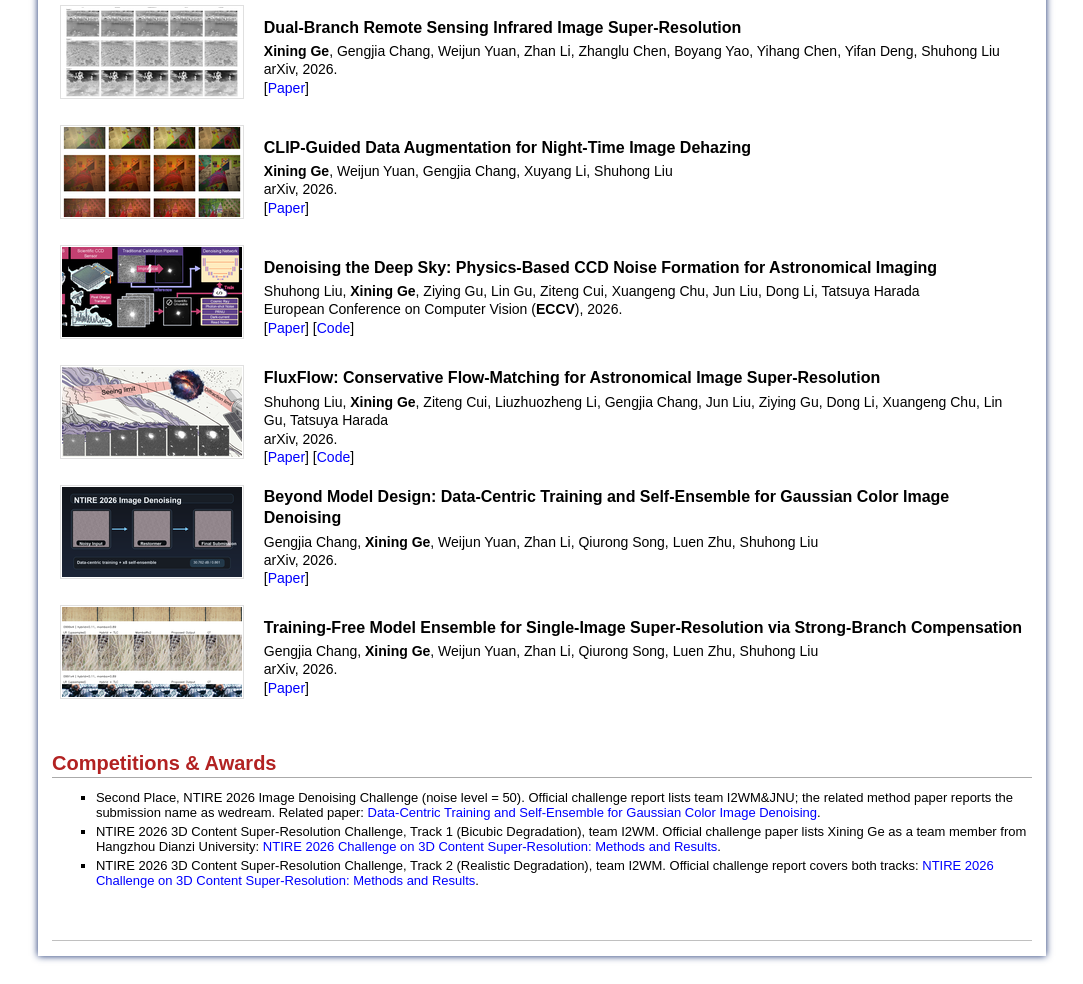
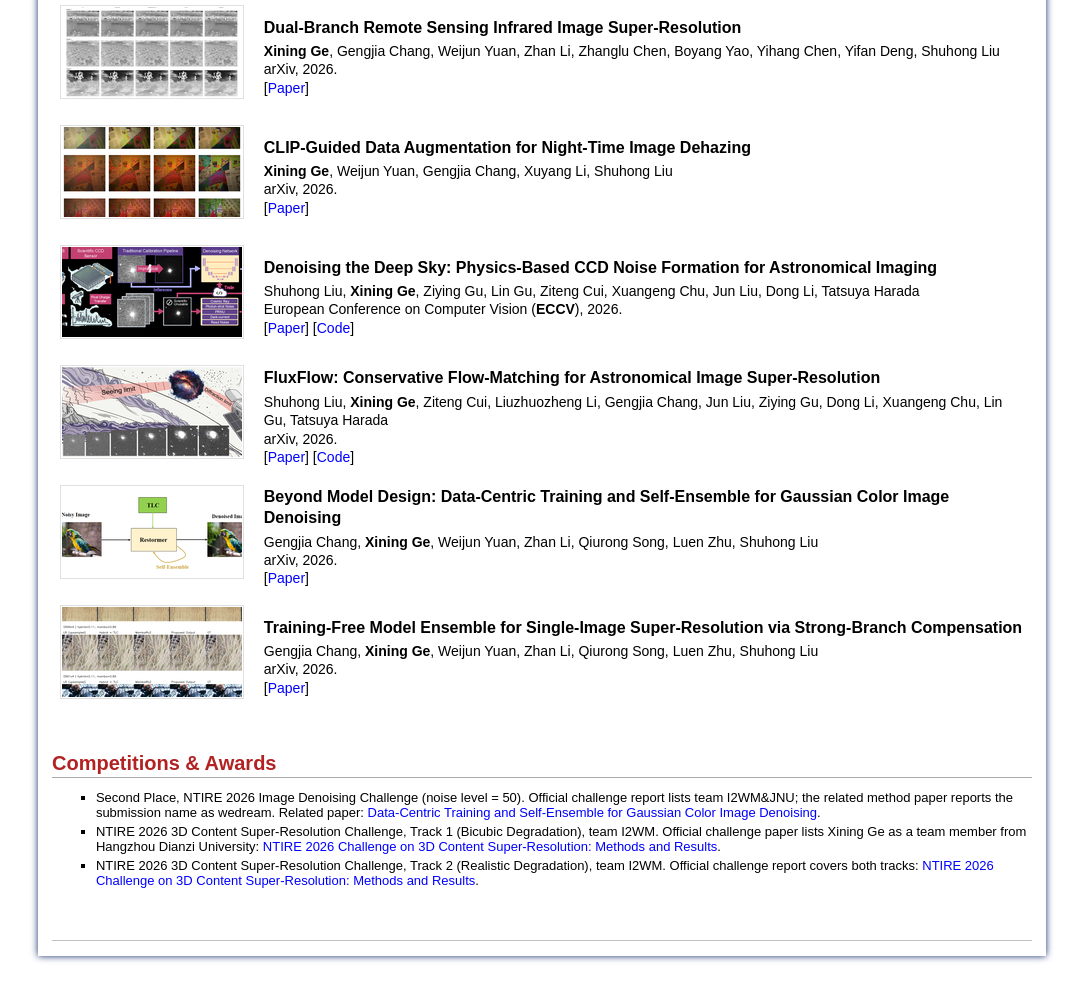
Before and after one commit to gexining/gexining.github.io, a plain HTML site: page index.html in a window 1280 px wide. Shown: the part 514-1498 px from the top of the page, without its empty margins (98-1181 px from the left). Drawn offline with Linux system fonts and the light colour scheme.

Commit message:
Restore denoising thumbnail

```diff
--- a/index.html
+++ b/index.html
@@ -97,7 +97,7 @@
 </tr>
 
 <tr>
-<td><img class="proj_thumb" src="./figs/2026_Denoise_thumb_v2.png" alt="Beyond Model Design: Data-Centric Training and Self-Ensemble for Gaussian Color Image Denoising" height="90px" width="180px" />&nbsp;</td>
+<td><img class="proj_thumb" src="./figs/2026_Denoise_thumb.png" alt="Beyond Model Design: Data-Centric Training and Self-Ensemble for Gaussian Color Image Denoising" height="90px" width="180px" />&nbsp;</td>
 <td>
 <p class="pub_title">Beyond Model Design: Data-Centric Training and Self-Ensemble for Gaussian Color Image Denoising</p>
 <p class="pub_author">Gengjia Chang, <b>Xining Ge</b>, Weijun Yuan, Zhan Li, Qiurong Song, Luen Zhu, Shuhong Liu<br>
```
